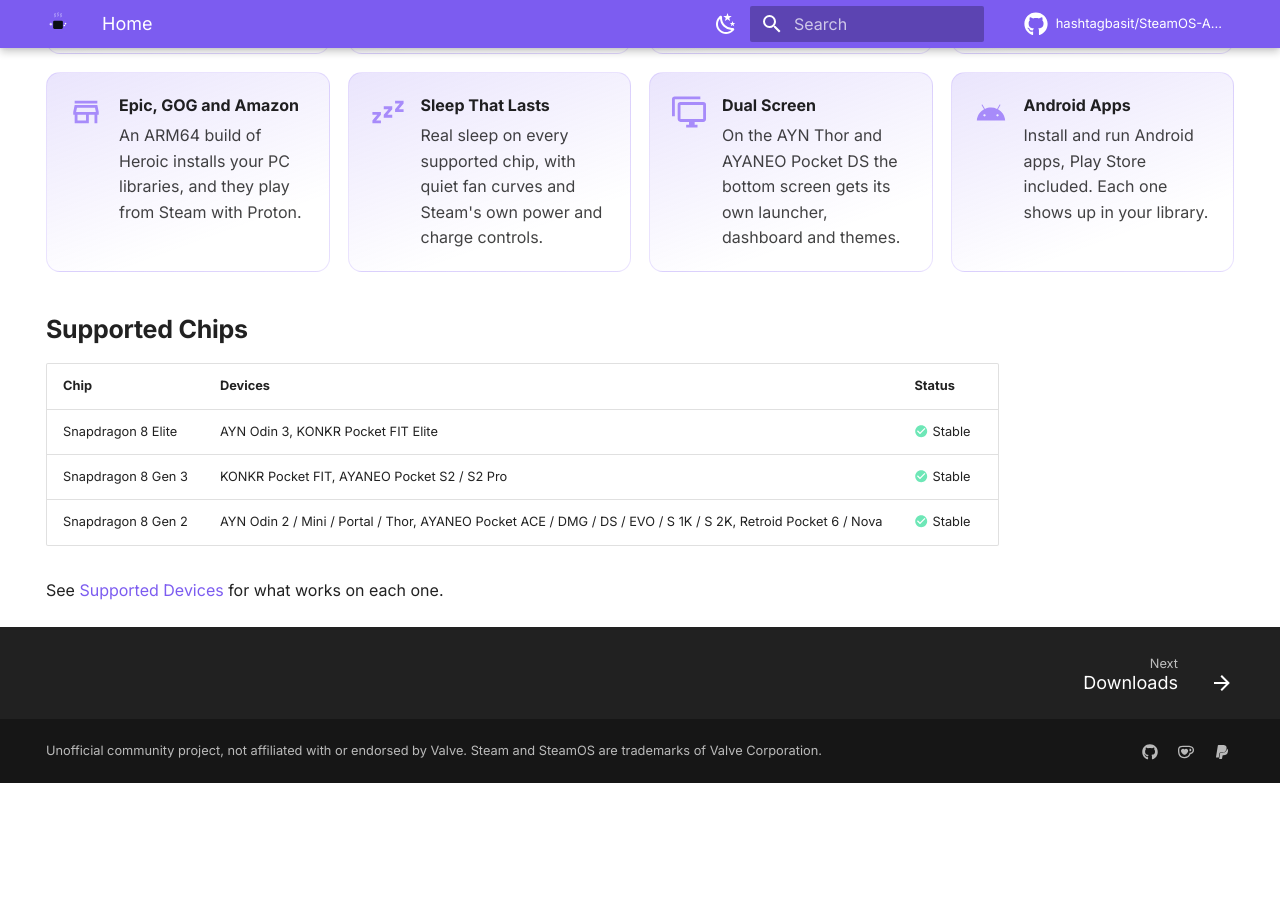
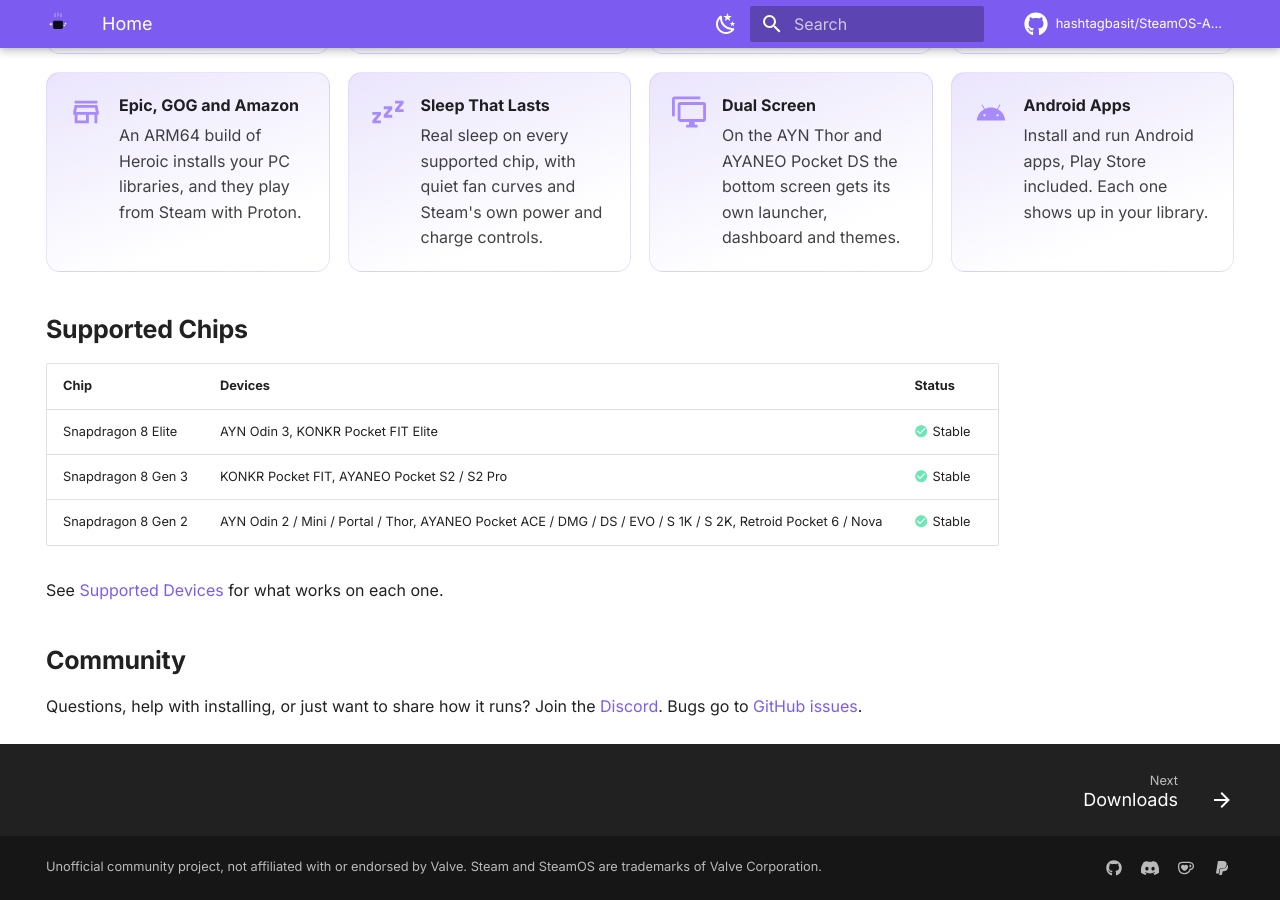
Before and after one commit to steamos-arm-port/steamos-arm-port.github.io, an MkDocs documentation site: the page built from docs/index.md, in a window 1280 px wide and 900 px high, scrolled down 1121 px. Built offline with MkDocs 1.6.1 and Material for MkDocs 9.7.7, drawn with Linux system fonts in a browser that asks for light colours; comment, search, counter and statistics services are not loaded; before the commit the page ends 1904 px from its top, so only the background shows below that.

Commit message:
docs: add the Discord link to the home page and footer

```diff
--- a/docs/index.md
+++ b/docs/index.md
@@ -20,6 +20,7 @@ support, power tuning, its own app store and features built for handhelds.
 [Install the Unofficial Port](getting-started/install.md){ .md-button .md-button--primary }
 [Check device support](devices/index.md){ .md-button }
 [Downloads](downloads.md){ .md-button }
+[:fontawesome-brands-discord: Discord](https://discord.gg/EP53nZYvg){ .md-button }
 
 </div>
 
@@ -98,3 +99,9 @@ support, power tuning, its own app store and features built for handhelds.
 | Snapdragon 8 Gen 2 | AYN Odin 2 / Mini / Portal / Thor, AYANEO Pocket ACE / DMG / DS / EVO / S 1K / S 2K, Retroid Pocket 6 / Nova | :material-check-circle:{ .ok } Stable |
 
 See [Supported Devices](devices/index.md) for what works on each one.
+
+## Community
+
+Questions, help with installing, or just want to share how it runs? Join the
+[Discord](https://discord.gg/EP53nZYvg). Bugs go to
+[GitHub issues](https://github.com/hashtagbasit/SteamOS-ARM-Port/issues).
--- a/mkdocs.yml
+++ b/mkdocs.yml
@@ -45,6 +45,9 @@ extra:
   social:
     - icon: fontawesome/brands/github
       link: https://github.com/hashtagbasit/SteamOS-ARM-Port
+    - icon: fontawesome/brands/discord
+      link: https://discord.gg/EP53nZYvg
+      name: Discord
     - icon: simple/kofi
       link: https://ko-fi.com/aimalb
     - icon: fontawesome/brands/paypal
```
